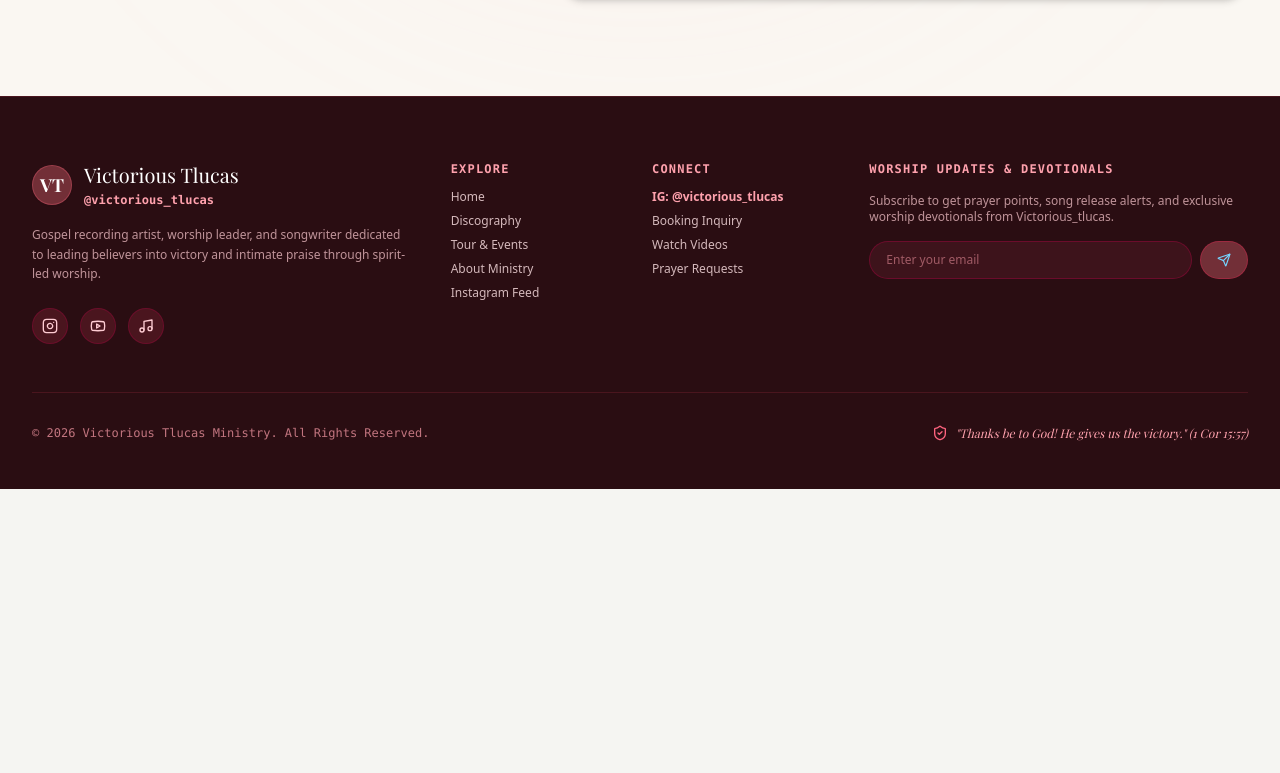
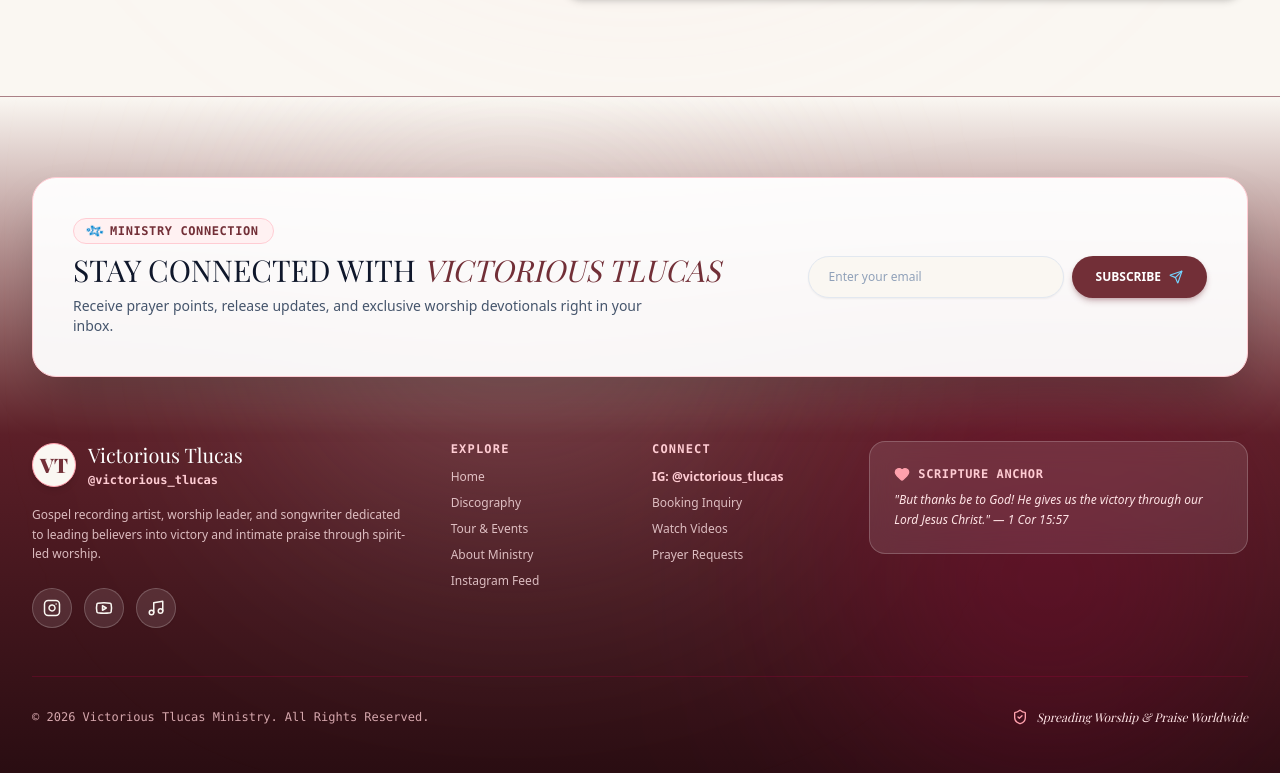
Before and after one commit to tgracempire-ship-it/Victorious-lucas, a React (Vite) app: page / in a window 1280 px wide. Shown: the part 8080-8853 px from the top of the page. Before the commit the page ends 8569 px from the top, so only its background shows below. Built offline with nearby package versions, Linux system fonts and the light colour scheme; a web font is replaced by a local one.

Commit message:
style: blend Milky Cream and Wine color palette smoothly in the footer design

```diff
--- a/src/components/Footer.tsx
+++ b/src/components/Footer.tsx
@@ -1,5 +1,5 @@
 import React, { useState } from 'react';
-import { Instagram, Youtube, Music, Send, ShieldCheck } from 'lucide-react';
+import { Instagram, Youtube, Music, Send, ShieldCheck, Heart, Sparkles } from 'lucide-react';
 import { ARTIST_INFO } from '../data/artistData';
 
 export const Footer: React.FC = () => {
@@ -15,61 +15,108 @@ export const Footer: React.FC = () => {
   };
 
   return (
-    <footer className="bg-[#2A0D12] border-t border-[#4A151E] pt-16 pb-12 text-rose-100/90 text-sm">
-      <div className="max-w-7xl mx-auto px-4 sm:px-6 lg:px-8 space-y-12">
+    <footer className="relative bg-gradient-to-b from-[#FAF7F2] via-[#5C1F28] to-[#2A0D12] text-[#FAF7F2] pt-20 pb-12 text-sm overflow-hidden border-t border-rose-200/60">
 
-        <div className="grid grid-cols-1 md:grid-cols-12 gap-10">
+      {/* Decorative Milky & Wine Glowing Blobs */}
+      <div className="absolute top-0 left-1/4 w-96 h-96 bg-[#FAF7F2]/30 rounded-full blur-[140px] pointer-events-none" />
+      <div className="absolute bottom-0 right-10 w-96 h-96 bg-rose-900/40 rounded-full blur-[120px] pointer-events-none animate-float" />
+
+      <div className="max-w-7xl mx-auto px-4 sm:px-6 lg:px-8 relative z-10 space-y-12">
+
+        {/* Top Milky & Wine Blended Highlight Card */}
+        <div className="p-8 sm:p-10 rounded-3xl bg-white/95 backdrop-blur-xl border border-rose-200 text-slate-900 shadow-2xl flex flex-col md:flex-row items-center justify-between gap-6">
+          <div className="space-y-2 text-center md:text-left">
+            <div className="inline-flex items-center gap-2 px-3.5 py-1 rounded-full bg-rose-50 border border-rose-200 text-[#722F37] text-xs font-mono font-bold uppercase tracking-wider">
+              <Sparkles className="w-3.5 h-3.5 text-sky-600 animate-spin" style={{ animationDuration: '6s' }} />
+              <span>Ministry Connection</span>
+            </div>
+            <h3 className="text-2xl sm:text-3xl font-serif text-slate-900">
+              STAY CONNECTED WITH <span className="italic text-[#722F37]">VICTORIOUS TLUCAS</span>
+            </h3>
+            <p className="text-sm text-slate-600 font-light max-w-xl">
+              Receive prayer points, release updates, and exclusive worship devotionals right in your inbox.
+            </p>
+          </div>
+
+          {/* Integrated Newsletter Form */}
+          {subscribed ? (
+            <div className="px-6 py-3 rounded-full bg-rose-50 border border-rose-200 text-xs text-[#722F37] font-bold text-center">
+              ✨ Thank you for subscribing! God bless you.
+            </div>
+          ) : (
+            <form onSubmit={handleSubscribe} className="flex gap-2 w-full md:w-auto">
+              <input
+                type="email"
+                required
+                value={email}
+                onChange={(e) => setEmail(e.target.value)}
+                placeholder="Enter your email"
+                className="px-5 py-3 rounded-full bg-[#FAF7F2] border border-slate-200 text-xs text-slate-900 placeholder-slate-400 focus:outline-none focus:border-[#722F37] w-full md:w-64 shadow-xs font-medium"
+              />
+              <button
+                type="submit"
+                className="px-6 py-3 rounded-full bg-[#722F37] text-white font-bold text-xs uppercase hover:bg-[#58232B] transition-all shadow-md shadow-[#722F37]/30 cursor-pointer flex items-center justify-center gap-2 flex-shrink-0"
+              >
+                <span>Subscribe</span>
+                <Send className="w-3.5 h-3.5 text-sky-300" />
+              </button>
+            </form>
+          )}
+        </div>
+
+        {/* Footer Navigation & Details */}
+        <div className="grid grid-cols-1 md:grid-cols-12 gap-10 pt-4">
 
           {/* Brand Info */}
           <div className="md:col-span-4 space-y-4">
             <div className="flex items-center gap-3">
-              <div className="w-10 h-10 rounded-full bg-[#722F37] border border-rose-400/30 flex items-center justify-center text-white font-serif font-bold text-lg shadow-xs">
+              <div className="w-11 h-11 rounded-full bg-[#FAF7F2] border border-rose-300 flex items-center justify-center text-[#722F37] font-serif font-black text-xl shadow-md">
                 VT
               </div>
               <div>
                 <span className="text-xl font-serif text-white block">
                   {ARTIST_INFO.name}
                 </span>
-                <span className="text-xs text-rose-300 font-mono font-semibold">
+                <span className="text-xs text-rose-200 font-mono font-semibold">
                   @{ARTIST_INFO.igHandle}
                 </span>
               </div>
             </div>
 
-            <p className="text-xs text-rose-200/70 leading-relaxed font-light">
+            <p className="text-xs text-rose-100/80 leading-relaxed font-light">
               Gospel recording artist, worship leader, and songwriter dedicated to leading believers into victory and intimate praise through spirit-led worship.
             </p>
 
-            {/* Social Icons */}
+            {/* Social Icons with Milky Cream hover */}
             <div className="flex items-center gap-3 pt-2">
               <a
                 href={ARTIST_INFO.socialLinks.instagram}
                 target="_blank"
                 rel="noreferrer"
-                className="w-9 h-9 rounded-full bg-[#4A151E] border border-rose-900/50 text-rose-200 hover:bg-[#722F37] hover:text-white flex items-center justify-center transition-colors cursor-pointer"
+                className="w-10 h-10 rounded-full bg-white/10 border border-white/20 text-[#FAF7F2] hover:bg-[#FAF7F2] hover:text-[#722F37] flex items-center justify-center transition-all shadow-xs hover:scale-110 cursor-pointer"
                 aria-label="Instagram"
               >
-                <Instagram className="w-4 h-4" />
+                <Instagram className="w-4.5 h-4.5" />
               </a>
 
               <a
                 href={ARTIST_INFO.socialLinks.youtube}
                 target="_blank"
                 rel="noreferrer"
-                className="w-9 h-9 rounded-full bg-[#4A151E] border border-rose-900/50 text-rose-200 hover:bg-[#722F37] hover:text-white flex items-center justify-center transition-colors cursor-pointer"
+                className="w-10 h-10 rounded-full bg-white/10 border border-white/20 text-[#FAF7F2] hover:bg-[#FAF7F2] hover:text-[#722F37] flex items-center justify-center transition-all shadow-xs hover:scale-110 cursor-pointer"
                 aria-label="YouTube"
               >
-                <Youtube className="w-4 h-4" />
+                <Youtube className="w-4.5 h-4.5" />
               </a>
 
               <a
                 href={ARTIST_INFO.socialLinks.spotify}
                 target="_blank"
                 rel="noreferrer"
-                className="w-9 h-9 rounded-full bg-[#4A151E] border border-rose-900/50 text-rose-200 hover:bg-[#722F37] hover:text-white flex items-center justify-center transition-colors cursor-pointer"
+                className="w-10 h-10 rounded-full bg-white/10 border border-white/20 text-[#FAF7F2] hover:bg-[#FAF7F2] hover:text-[#722F37] flex items-center justify-center transition-all shadow-xs hover:scale-110 cursor-pointer"
                 aria-label="Spotify"
               >
-                <Music className="w-4 h-4" />
+                <Music className="w-4.5 h-4.5" />
               </a>
             </div>
           </div>
@@ -77,24 +124,24 @@ export const Footer: React.FC = () => {
           {/* Navigation Links */}
           <div className="md:col-span-4 grid grid-cols-2 gap-6">
             <div className="space-y-3">
-              <h4 className="text-xs font-mono font-bold text-rose-300 uppercase tracking-widest">
+              <h4 className="text-xs font-mono font-bold text-rose-200 uppercase tracking-widest">
                 Explore
               </h4>
-              <ul className="space-y-2 text-xs text-rose-100/80">
-                <li><a href="#hero" className="hover:text-white transition-colors">Home</a></li>
-                <li><a href="#music" className="hover:text-white transition-colors">Discography</a></li>
-                <li><a href="#tour" className="hover:text-white transition-colors">Tour & Events</a></li>
-                <li><a href="#about" className="hover:text-white transition-colors">About Ministry</a></li>
-                <li><a href="#instagram" className="hover:text-white transition-colors">Instagram Feed</a></li>
+              <ul className="space-y-2.5 text-xs text-rose-100/80">
+                <li><a href="#hero" className="hover:text-white transition-colors flex items-center gap-1">Home</a></li>
+                <li><a href="#music" className="hover:text-white transition-colors flex items-center gap-1">Discography</a></li>
+                <li><a href="#tour" className="hover:text-white transition-colors flex items-center gap-1">Tour & Events</a></li>
+                <li><a href="#about" className="hover:text-white transition-colors flex items-center gap-1">About Ministry</a></li>
+                <li><a href="#instagram" className="hover:text-white transition-colors flex items-center gap-1">Instagram Feed</a></li>
               </ul>
             </div>
 
             <div className="space-y-3">
-              <h4 className="text-xs font-mono font-bold text-rose-300 uppercase tracking-widest">
+              <h4 className="text-xs font-mono font-bold text-rose-200 uppercase tracking-widest">
                 Connect
               </h4>
-              <ul className="space-y-2 text-xs text-rose-100/80">
-                <li><a href={ARTIST_INFO.igUrl} target="_blank" rel="noreferrer" className="text-rose-300 hover:underline font-semibold">IG: @{ARTIST_INFO.igHandle}</a></li>
+              <ul className="space-y-2.5 text-xs text-rose-100/80">
+                <li><a href={ARTIST_INFO.igUrl} target="_blank" rel="noreferrer" className="text-rose-200 hover:underline font-semibold">IG: @{ARTIST_INFO.igHandle}</a></li>
                 <li><a href="#booking" className="hover:text-white transition-colors">Booking Inquiry</a></li>
                 <li><a href="#videos" className="hover:text-white transition-colors">Watch Videos</a></li>
                 <li><a href="#booking" className="hover:text-white transition-colors">Prayer Requests</a></li>
@@ -102,49 +149,29 @@ export const Footer: React.FC = () => {
             </div>
           </div>
 
-          {/* Devotion & Newsletter */}
+          {/* Ministry Quote Box */}
           <div className="md:col-span-4 space-y-4">
-            <h4 className="text-xs font-mono font-bold text-rose-300 uppercase tracking-widest">
-              Worship Updates & Devotionals
-            </h4>
-            <p className="text-xs text-rose-200/70">
-              Subscribe to get prayer points, song release alerts, and exclusive worship devotionals from Victorious_tlucas.
-            </p>
-
-            {subscribed ? (
-              <div className="p-3 rounded-xl bg-[#4A151E] border border-rose-800 text-xs text-rose-200 font-semibold text-center">
-                ✨ Thank you for subscribing! God bless you.
+            <div className="p-6 rounded-2xl bg-white/10 border border-white/20 backdrop-blur-md space-y-2">
+              <div className="flex items-center gap-2 text-xs font-mono text-rose-200 font-bold uppercase tracking-wider">
+                <Heart className="w-4 h-4 text-rose-300 fill-rose-300" />
+                <span>Scripture Anchor</span>
               </div>
-            ) : (
-              <form onSubmit={handleSubscribe} className="flex gap-2">
-                <input
-                  type="email"
-                  required
-                  value={email}
-                  onChange={(e) => setEmail(e.target.value)}
-                  placeholder="Enter your email"
-                  className="flex-1 px-4 py-2.5 rounded-full bg-[#3D131B] border border-rose-900/60 text-xs text-white placeholder-rose-300/50 focus:outline-none focus:border-rose-400"
-                />
-                <button
-                  type="submit"
-                  className="px-4 py-2.5 rounded-full bg-[#722F37] text-white font-bold text-xs uppercase hover:bg-[#58232B] transition-colors cursor-pointer border border-rose-500/30"
-                >
-                  <Send className="w-3.5 h-3.5 text-sky-300" />
-                </button>
-              </form>
-            )}
+              <p className="text-xs text-rose-100 italic leading-relaxed font-light">
+                "But thanks be to God! He gives us the victory through our Lord Jesus Christ." — 1 Cor 15:57
+              </p>
+            </div>
           </div>
 
         </div>
 
         {/* Bottom Banner */}
-        <div className="pt-8 border-t border-[#4A151E] flex flex-col sm:flex-row items-center justify-between gap-4 text-xs text-rose-300/70">
-          <p className="font-mono">
+        <div className="pt-8 border-t border-rose-900/40 flex flex-col sm:flex-row items-center justify-between gap-4 text-xs text-rose-200/80 font-mono">
+          <p>
             © {new Date().getFullYear()} Victorious Tlucas Ministry. All Rights Reserved.
           </p>
-          <div className="flex items-center gap-2 text-rose-300 font-serif italic text-[12px]">
-            <ShieldCheck className="w-4 h-4 text-rose-400" />
-            <span>"Thanks be to God! He gives us the victory." (1 Cor 15:57)</span>
+          <div className="flex items-center gap-2 text-rose-100 font-serif italic text-[12px]">
+            <ShieldCheck className="w-4 h-4 text-rose-300" />
+            <span>Spreading Worship & Praise Worldwide</span>
           </div>
         </div>
 
```
